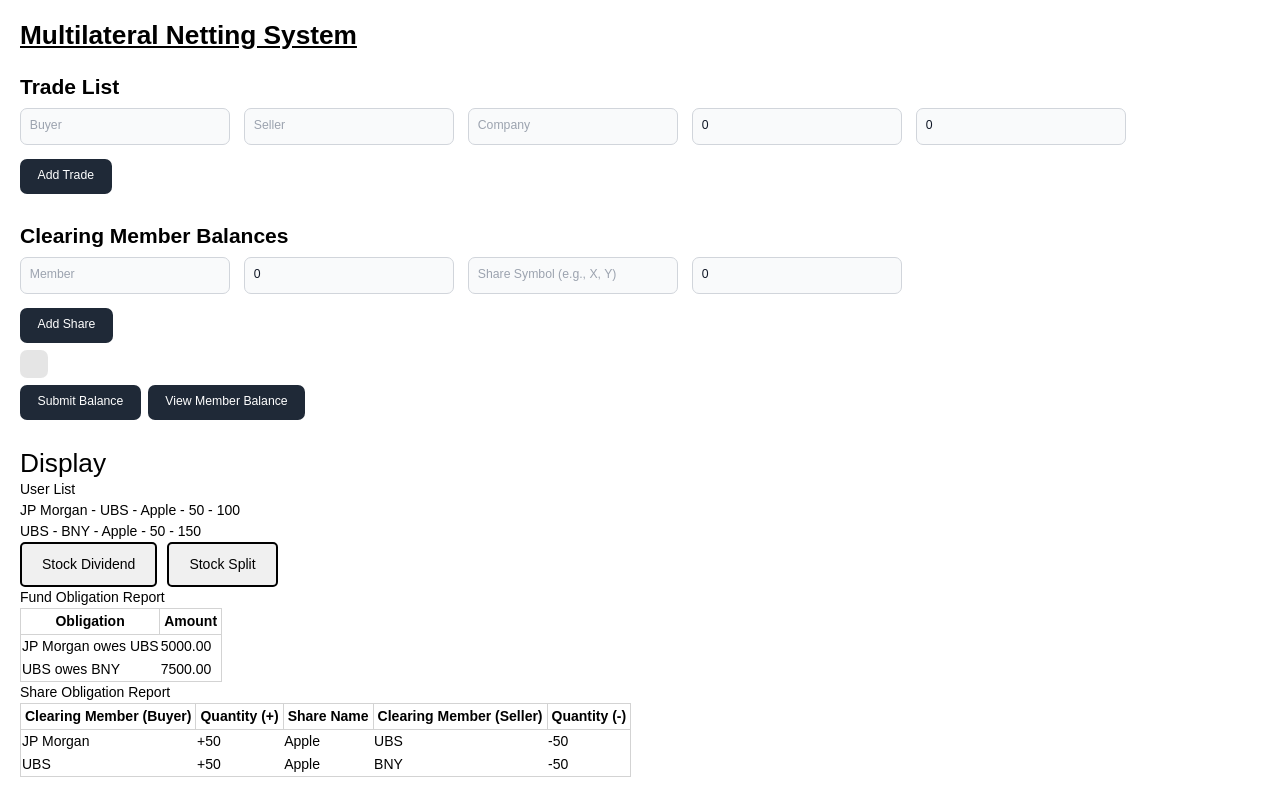
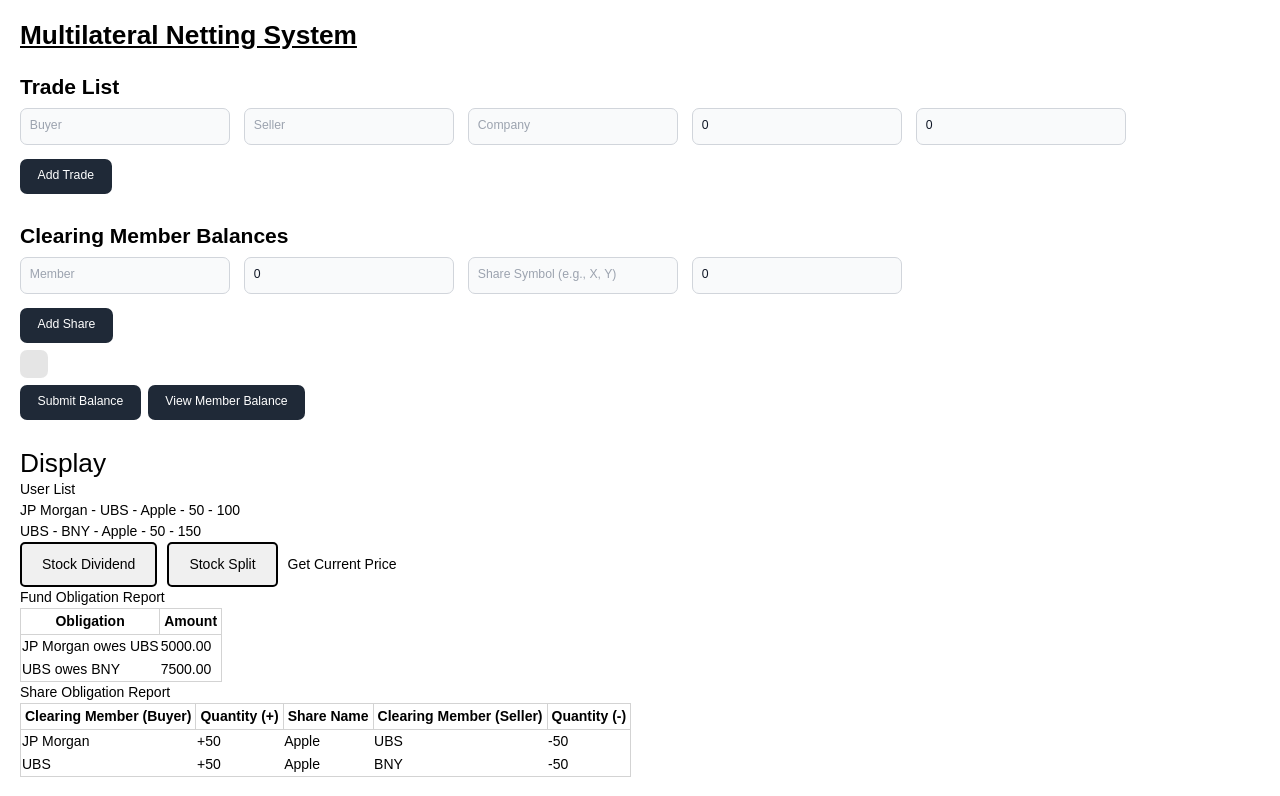
Before and after one commit to namanbarkiya/finance-gp-ubs, a React (Vite) app: page / in a window 1280 px wide. Shown: the top 796 px of the page. Built offline with nearby package versions, Linux system fonts and the light colour scheme.

Commit message:
Added Modal for Current Prices

```diff
--- a/src/components/CorporateActionButton.tsx
+++ b/src/components/CorporateActionButton.tsx
@@ -16,6 +16,13 @@ const CorporateActionButton: React.FC = ({balances, setBalances, triggerChange})
   const [tradeCompany, setTradeCompany] = useState<string>("");
   const [dividend, setDividend] = useState<number>(0);
   const [splitRatio, setSplitRatio] = useState<string>("");
+
+  const [isModalOpen, setIsModalOpen] = useState(false);
+
+  // Function to open/close the modal
+  const toggleModal = () => {
+    setIsModalOpen(!isModalOpen);
+  };
 
   const handleDividendClick = () => {
     setAction("dividend");
@@ -148,6 +155,29 @@ const CorporateActionButton: React.FC = ({balances, setBalances, triggerChange})
     cursor: "pointer",
   };
 
+  const modalStyles = {
+    overlay: {
+      position: 'fixed',
+      top: 0,
+      left: 0,
+      right: 0,
+      bottom: 0,
+      backgroundColor: 'rgba(0, 0, 0, 0.5)',
+      display: 'flex',
+      justifyContent: 'center',
+      alignItems: 'center',
+      zIndex: 1000,
+    },
+    modal: {
+      backgroundColor: '#fff',
+      padding: '20px',
+      borderRadius: '8px',
+      boxShadow: '0 4px 8px rgba(0, 0, 0, 0.2)',
+      width: '400px',
+      textAlign: 'center',
+    },
+  };
+
   return (
     <div>
       <button style={buttonStyle} onClick={handleDividendClick}>
@@ -157,33 +187,34 @@ const CorporateActionButton: React.FC = ({balances, setBalances, triggerChange})
         Stock Split
       </button>
 
-      {/* <table border="1">
+      <button onClick={toggleModal}>Get Current Price</button>
+
+      {/* Modal for displaying the table */}
+      {isModalOpen && (
+        <div style={modalStyles.overlay}>
+          <div style={modalStyles.modal}>
+            <h2>Current Prices</h2>
+            <table border="1">
               <thead>
                 <tr>
                   <th>Share Name</th>
                   <th>Current Price</th>
-
-                </tr>
-                <tr>
-                  <th></th>
-                  <th></th>
-                  {trades.map((share, index) => (
-                    <th key={index}>{share}</th>
-                  ))}
                 </tr>
               </thead>
               <tbody>
-                {Object.entries(balances).map(([member, { funds, shares }]) => (
-                  <tr key={member}>
-                    <td>{member}</td>
-                    <td>{funds}</td>
-                    {allShares.map((share) => (
-                      <td key={share}>{shares[share] || 0}</td>
-                    ))}
+                {[...trades.entries()].map(([shareName, price]) => (
+                  <tr key={shareName}>
+                    <td>{shareName}</td>
+                    <td>{price}</td>
                   </tr>
                 ))}
               </tbody>
-      </table> */}
+            </table>
+            {/* Button to close the modal */}
+            <button onClick={toggleModal}>Close</button>
+          </div>
+        </div>
+      )}
 
       {action && (
         <div className="modal-overlay">
```
